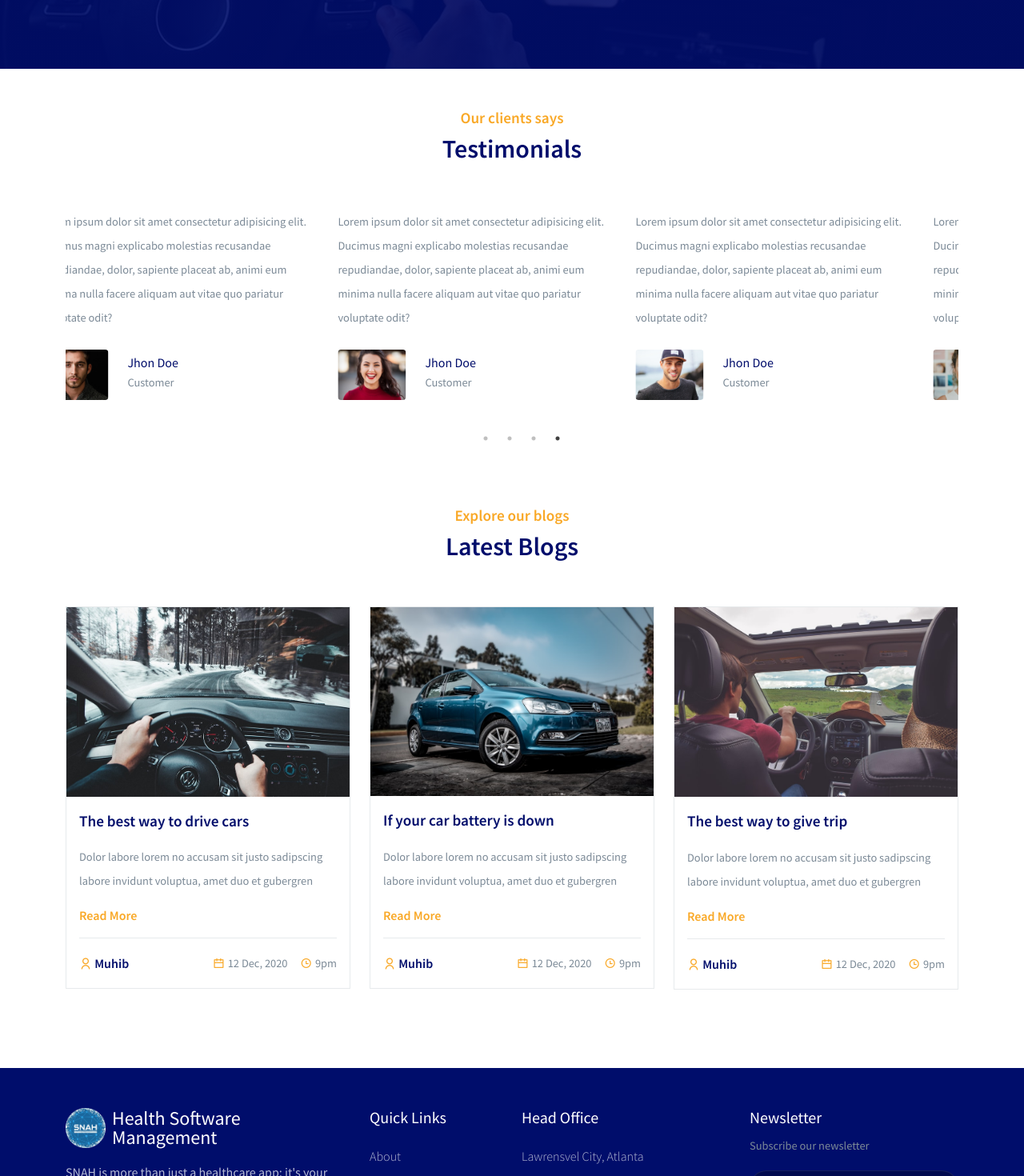
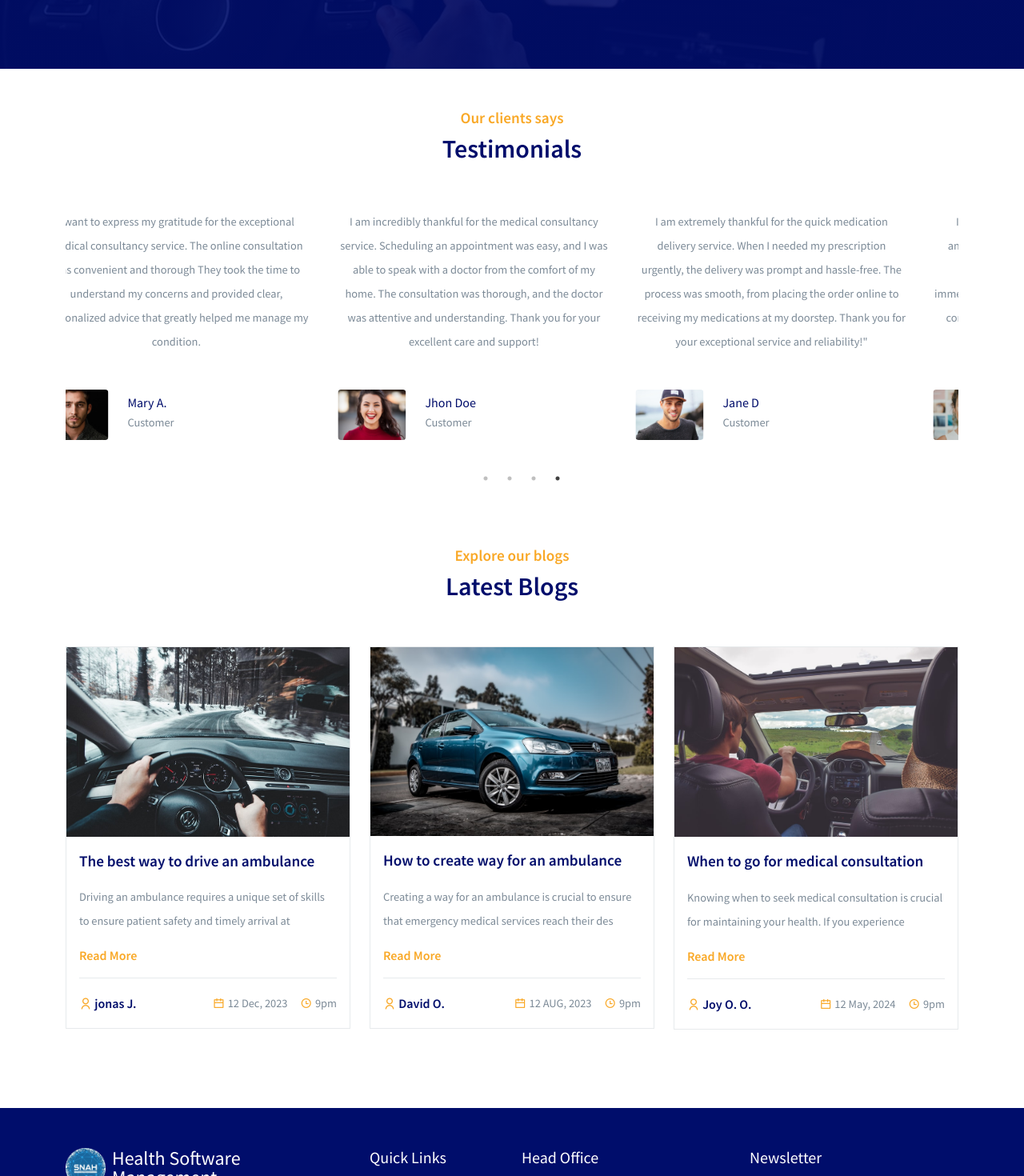
Before and after one commit to nathjoeetim/medical, a React (Create React App) app: page /home in a window 1280 px wide. Shown: the part 2494-3964 px from the top of the page at 80% size. Built offline with nearby package versions, Linux system fonts and the light colour scheme.

Commit message:
first commit

```diff
--- a/src/assets/data/blogData.js
+++ b/src/assets/data/blogData.js
@@ -6,41 +6,41 @@ import img03 from "../all-images/blog-img/blog-3.jpg";
 const blogData = [
   {
     id: 1,
-    title: "The best way to drive cars",
-    author: "Muhib",
-    date: "12 Dec, 2020",
+    title: "The best way to drive an ambulance",
+    author: "jonas J.",
+    date: "12 Dec, 2023",
     time: "9pm",
     imgUrl: img01,
     description:
-      " Dolor labore lorem no accusam sit justo sadipscing labore invidunt voluptua, amet duo et gubergren vero gubergren dolor. At diam. Dolor labore lorem no accusam sit justo sadipscing labore invidunt voluptua, amet duo et gubergren vero gubergren dolor. At diam.  Dolor labore lorem no accusam sit justo sadipscing labore invidunt voluptua, amet duo et gubergren vero gubergren dolor. At diam. Dolor labore lorem no accusam sit justo sadipscing labore invidunt voluptua, amet duo et gubergren vero gubergren dolor. At diam.  Dolor labore lorem no accusam sit justo sadipscing labore invidunt voluptua, amet duo et gubergren vero gubergren dolor. At diam. Dolor labore lorem no accusam sit justo sadipscing labore invidunt voluptua, amet duo et gubergren vero gubergren dolor. At diam.  Dolor labore lorem no accusam sit justo sadipscing labore invidunt voluptua, amet duo et gubergren vero gubergren dolor. At diam. Dolor labore lorem no accusam sit justo sadipscing labore invidunt voluptua, amet duo et gubergren vero gubergren dolor. At diam.  Dolor labore lorem no accusam sit justo sadipscing labore invidunt voluptua, amet duo et gubergren vero gubergren dolor. At diam. Dolor labore lorem no accusam sit justo sadipscing labore invidunt voluptua, amet duo et gubergren vero gubergren dolor. At diam.",
+      " Driving an ambulance requires a unique set of skills to ensure patient safety and timely arrival at the destination. The best way to drive an ambulance includes completing the necessary training programs and obtaining certification in emergency vehicle operations. It is crucial to maintain composure during high-stress situations to make clear and quick decisions. Following all traffic laws and regulations, while using lights and sirens appropriately to navigate through traffic safely, is essential. Anticipating the actions of other drivers and always having an escape route planned helps avoid potential hazards. Ensuring smooth acceleration, braking, and cornering provides a stable environment for the patient and medical personnel in the back. Additionally, staying in constant communication with dispatch and other emergency vehicles is vital to coordinate efforts effectively. By following these guidelines, ambulance drivers can ensure the safety of their patients and themselves while providing efficient emergency medical services.",
     quote:
-      "Voluptua dolore takimata dolor sadipscing nonumy consetetur et. Stet sed dolores dolores dolores dolores eos.",
+      "Driving an ambulance is not just about speed; it's about precision, calm under pressure, and the unwavering commitment to saving lives.",
   },
 
   {
     id: 2,
-    title: "If your car battery is down",
-    author: "Muhib",
-    date: "12 Dec, 2020",
+    title: "How to create way for an ambulance",
+    author: "David O.",
+    date: "12 AUG, 2023",
     time: "9pm",
     imgUrl: img02,
     description:
-      " Dolor labore lorem no accusam sit justo sadipscing labore invidunt voluptua, amet duo et gubergren vero gubergren dolor. At diam. Dolor labore lorem no accusam sit justo sadipscing labore invidunt voluptua, amet duo et gubergren vero gubergren dolor. At diam.  Dolor labore lorem no accusam sit justo sadipscing labore invidunt voluptua, amet duo et gubergren vero gubergren dolor. At diam. Dolor labore lorem no accusam sit justo sadipscing labore invidunt voluptua, amet duo et gubergren vero gubergren dolor. At diam.  Dolor labore lorem no accusam sit justo sadipscing labore invidunt voluptua, amet duo et gubergren vero gubergren dolor. At diam. Dolor labore lorem no accusam sit justo sadipscing labore invidunt voluptua, amet duo et gubergren vero gubergren dolor. At diam.  Dolor labore lorem no accusam sit justo sadipscing labore invidunt voluptua, amet duo et gubergren vero gubergren dolor. At diam. Dolor labore lorem no accusam sit justo sadipscing labore invidunt voluptua, amet duo et gubergren vero gubergren dolor. At diam.  Dolor labore lorem no accusam sit justo sadipscing labore invidunt voluptua, amet duo et gubergren vero gubergren dolor. At diam. Dolor labore lorem no accusam sit justo sadipscing labore invidunt voluptua, amet duo et gubergren vero gubergren dolor. At diam.",
+      "Creating a way for an ambulance is crucial to ensure that emergency medical services reach their destination quickly and safely. When you hear an ambulance siren or see its flashing lights, stay calm and alert. Safely check your surroundings and look for the ambulance. If you are driving, slow down and pull over to the right side of the road. If you cannot pull over immediately, continue driving carefully until you can do so safely. Do not stop in the middle of the road or at an intersection, as this can obstruct the ambulance's path. Avoid making sudden movements that could confuse other drivers. If you are at a red light, remain where you are until the ambulance passes, unless directed otherwise by emergency personnel. For pedestrians, stay on the sidewalk and avoid crossing the street until the ambulance has passed. Always follow traffic laws and signals, and never try to outrun or follow an ambulance. Your cooperation helps ensure that emergency responders can reach those in need as quickly as possible, potentially saving lives.",
     quote:
-      "Voluptua dolore takimata dolor sadipscing nonumy consetetur et. Stet sed dolores dolores dolores dolores eos.",
+      "When seconds count, making way for an ambulance isn't just about following the rules; it's about giving the gift of time to those in need.",
   },
 
   {
     id: 3,
-    title: "The best way to give trip",
-    author: "Muhib",
-    date: "12 Dec, 2020",
+    title: "When to go for medical consultation",
+    author: "Joy O. O.",
+    date: "12 May, 2024",
     time: "9pm",
     imgUrl: img03,
     description:
-      " Dolor labore lorem no accusam sit justo sadipscing labore invidunt voluptua, amet duo et gubergren vero gubergren dolor. At diam. Dolor labore lorem no accusam sit justo sadipscing labore invidunt voluptua, amet duo et gubergren vero gubergren dolor. At diam.  Dolor labore lorem no accusam sit justo sadipscing labore invidunt voluptua, amet duo et gubergren vero gubergren dolor. At diam. Dolor labore lorem no accusam sit justo sadipscing labore invidunt voluptua, amet duo et gubergren vero gubergren dolor. At diam.  Dolor labore lorem no accusam sit justo sadipscing labore invidunt voluptua, amet duo et gubergren vero gubergren dolor. At diam. Dolor labore lorem no accusam sit justo sadipscing labore invidunt voluptua, amet duo et gubergren vero gubergren dolor. At diam.  Dolor labore lorem no accusam sit justo sadipscing labore invidunt voluptua, amet duo et gubergren vero gubergren dolor. At diam. Dolor labore lorem no accusam sit justo sadipscing labore invidunt voluptua, amet duo et gubergren vero gubergren dolor. At diam.  Dolor labore lorem no accusam sit justo sadipscing labore invidunt voluptua, amet duo et gubergren vero gubergren dolor. At diam. Dolor labore lorem no accusam sit justo sadipscing labore invidunt voluptua, amet duo et gubergren vero gubergren dolor. At diam.",
+      "Knowing when to seek medical consultation is crucial for maintaining your health. If you experience persistent or severe symptoms, changes in your health that concern you, or if you have questions about your well-being, it's advisable to seek medical advice. Timely consultation can help identify underlying issues early, allowing for prompt treatment and improved health outcomes. Taking proactive steps towards your health ensures you receive the care and guidance needed to stay well-informed and healthy.",
     quote:
-      "Voluptua dolore takimata dolor sadipscing nonumy consetetur et. Stet sed dolores dolores dolores dolores eos.",
+      "Seeking medical consultation is not just about addressing symptoms; it's about taking proactive steps towards a healthier, informed life.",
   },
 ];
 
--- a/src/components/UI/Testimonial.jsx
+++ b/src/components/UI/Testimonial.jsx
@@ -41,65 +41,95 @@ const Testimonial = () => {
   return (
     <Slider {...settings}>
       <div className="testimonial py-4 px-3">
-        <p className="section__description">
-          Lorem ipsum dolor sit amet consectetur adipisicing elit. Ducimus magni
-          explicabo molestias recusandae repudiandae, dolor, sapiente placeat
-          ab, animi eum minima nulla facere aliquam aut vitae quo pariatur
-          voluptate odit?
+        <p
+          className="section__description"
+          style={{
+            textAlign: "center",
+            height: "200px",
+            overflowY: "hidden",
+          }}
+        >
+          I am extremely thankful for the quick medication delivery service.
+          When I needed my prescription urgently, the delivery was prompt and
+          hassle-free. The process was smooth, from placing the order online to
+          receiving my medications at my doorstep. Thank you for your
+          exceptional service and reliability!"
         </p>
 
         <div className="mt-3 d-flex align-items-center gap-4">
           <img src={ava01} alt="" className="w-25 h-25 rounded-2" />
 
           <div>
-            <h6 className="mb-0 mt-3">Jhon Doe</h6>
+            <h6 className="mb-0 mt-3">Jane D</h6>
             <p className="section__description">Customer</p>
           </div>
         </div>
       </div>
 
       <div className="testimonial py-4 px-3">
-        <p className="section__description">
-          Lorem ipsum dolor sit amet consectetur adipisicing elit. Ducimus magni
-          explicabo molestias recusandae repudiandae, dolor, sapiente placeat
-          ab, animi eum minima nulla facere aliquam aut vitae quo pariatur
-          voluptate odit?
+        <p
+          className="section__description"
+          style={{
+            textAlign: "center",
+            height: "200px",
+            overflowY: "hidden",
+          }}
+        >
+          I am incredibly grateful for the fast and efficient ambulance service
+          . When I called for help during a medical emergency, the response was
+          immediate.Quickly and were extremely professional and compassionate.
+          Thank you for being there when we needed you the most!
         </p>
 
         <div className="mt-3 d-flex align-items-center gap-4">
           <img src={ava02} alt="" className="w-25 h-25 rounded-2" />
 
           <div>
-            <h6 className="mb-0 mt-3">Jhon Doe</h6>
+            <h6 className="mb-0 mt-3">John S.</h6>
             <p className="section__description">Customer</p>
           </div>
         </div>
       </div>
 
       <div className="testimonial py-4 px-3">
-        <p className="section__description">
-          Lorem ipsum dolor sit amet consectetur adipisicing elit. Ducimus magni
-          explicabo molestias recusandae repudiandae, dolor, sapiente placeat
-          ab, animi eum minima nulla facere aliquam aut vitae quo pariatur
-          voluptate odit?
+        <p
+          className="section__description"
+          style={{
+            textAlign: "center",
+            height: "200px",
+            overflowY: "hidden",
+          }}
+        >
+          I want to express my gratitude for the exceptional medical consultancy
+          service. The online consultation was convenient and thorough They took
+          the time to understand my concerns and provided clear, personalized
+          advice that greatly helped me manage my condition.
         </p>
 
         <div className="mt-3 d-flex align-items-center gap-4">
           <img src={ava03} alt="" className="w-25 h-25 rounded-2" />
 
           <div>
-            <h6 className="mb-0 mt-3">Jhon Doe</h6>
+            <h6 className="mb-0 mt-3">Mary A.</h6>
             <p className="section__description">Customer</p>
           </div>
         </div>
       </div>
 
       <div className="testimonial py-4 px-3">
-        <p className="section__description">
-          Lorem ipsum dolor sit amet consectetur adipisicing elit. Ducimus magni
-          explicabo molestias recusandae repudiandae, dolor, sapiente placeat
-          ab, animi eum minima nulla facere aliquam aut vitae quo pariatur
-          voluptate odit?
+        <p
+          className="section__description"
+          style={{
+            textAlign: "center",
+            height: "200px",
+            overflowY: "hidden",
+          }}
+        >
+          I am incredibly thankful for the medical consultancy service.
+          Scheduling an appointment was easy, and I was able to speak with a
+          doctor from the comfort of my home. The consultation was thorough, and
+          the doctor was attentive and understanding. Thank you for your
+          excellent care and support!
         </p>
 
         <div className="mt-3 d-flex align-items-center gap-4">
```
